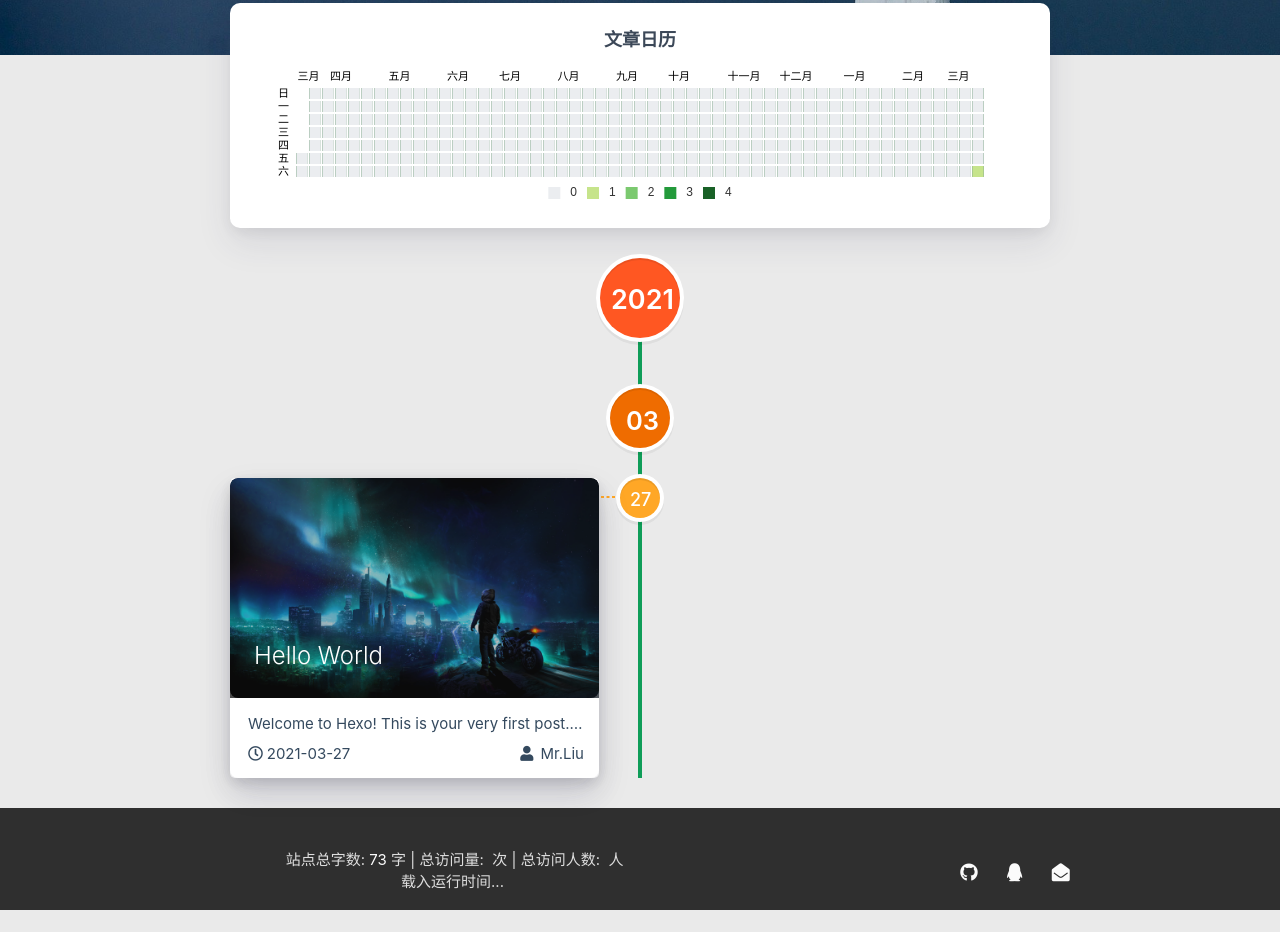
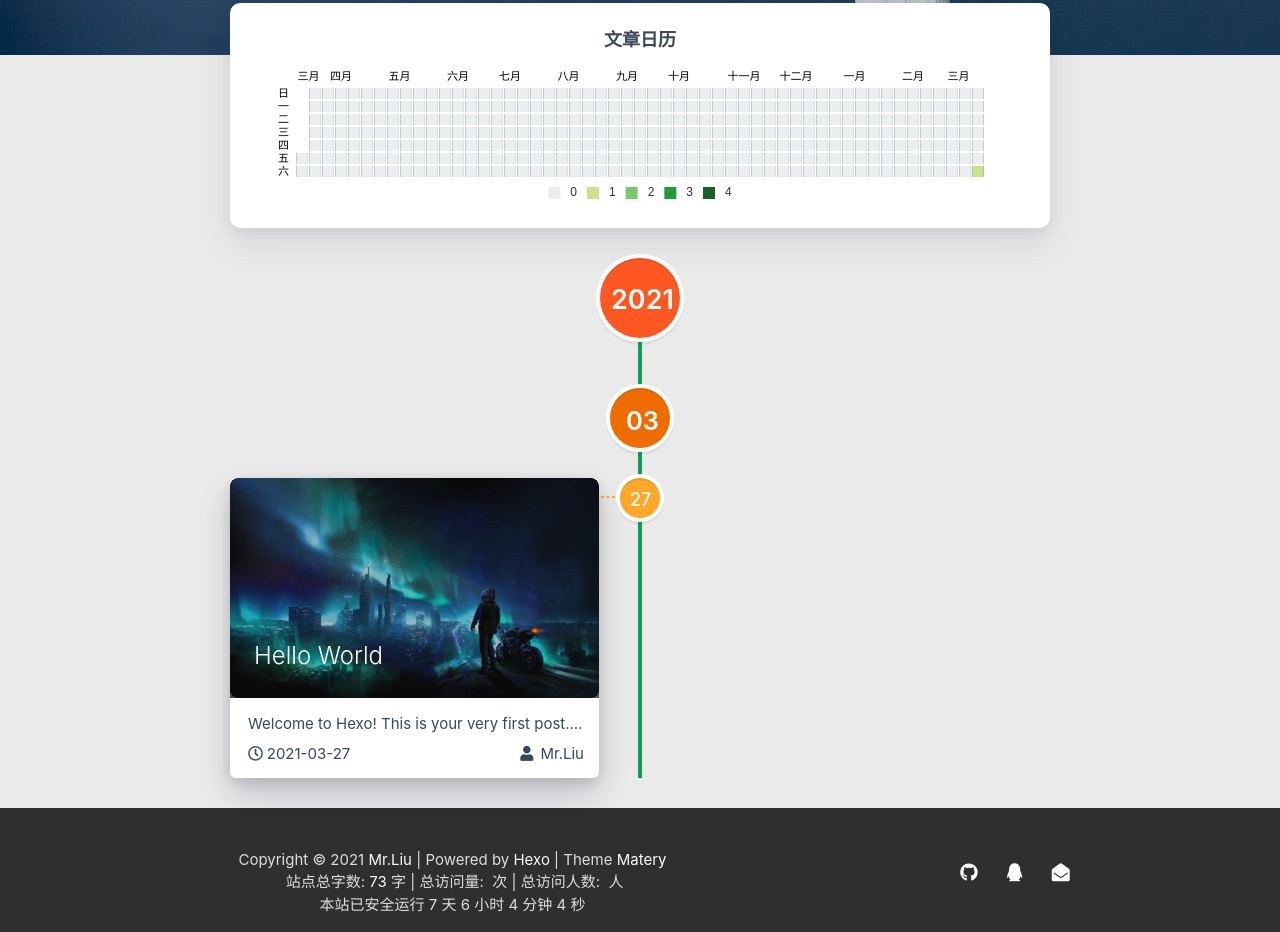
Before and after one commit to sherryKhan/sherryKhan.github.io, a plain HTML site: page archives/2021/index.html in a window 1280 px wide. Shown: the part 425-1357 px from the top of the page. Before the commit the page ends 1335 px from the top, so only its background shows below. Drawn offline with nearby package versions, Linux system fonts and the light colour scheme; some packages are replaced by stand-ins of ours; a script that the page names is missing; a web font is replaced by a local one.

Commit message:
Site updated: 2021-03-27 14:03:58

```diff
--- a/archives/2021/index.html
+++ b/archives/2021/index.html
@@ -555,7 +555,7 @@
     $('.bg-cover').css('background-image', 'url(/medias/banner/0.jpg)');
 </script>
 <!-- <script>
-    $('.bg-cover').css('background-image', 'url(/medias/featureimages/1.jpg)');
+    $('.bg-cover').css('background-image', 'url(/medias/featureimages/16.jpg)');
 </script> -->
 
 
@@ -786,7 +786,12 @@
 
     <div class="container row center-align" style="margin-bottom: 15px !important;">
         <div class="col s12 m8 l8 copy-right">
-
+            Copyright&nbsp;&copy;
+            <span id="year">2021</span>
+            <a href="/about" target="_blank">Mr.Liu</a>
+            |&nbsp;Powered by&nbsp;<a href="https://hexo.io/" target="_blank">Hexo</a>
+            |&nbsp;Theme&nbsp;<a href="https://github.com/blinkfox/hexo-theme-matery" target="_blank">Matery</a>
+            <br>
 
             &nbsp;站点总字数:&nbsp;<span
                 class="white-color">73</span>&nbsp;字
```
Also changed, not shown: 2021/03/27/hello-world/index.html (+6 -1 lines), about/index.html (+6 -1 lines), archives/2021/03/index.html (+7 -2 lines), archives/index.html (+6 -1 lines), categories/index.html (+7 -2 lines), contact/index.html (+7 -2 lines), friends/index.html (+6 -1 lines), galleries/index.html (+7 -2 lines), galleries/博客背景图(前)/index.html (+6 -1 lines), galleries/百念成诗/index.html (+6 -1 lines), index.html (+7 -2 lines), tags/index.html (+7 -2 lines), tools/index.html (+7 -2 lines).
